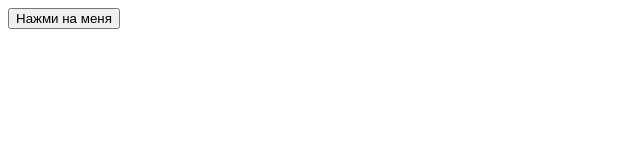
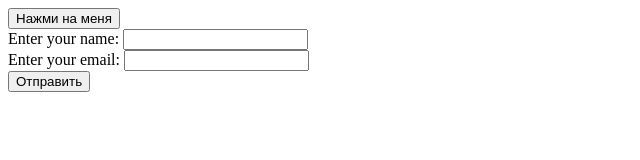
Before and after one commit to DemonicOwl58/Homework, a plain HTML site: page Lesson 88/index.html in a window 1280 px wide. Shown: the top 160 px of the page, without its empty margins (0-640 px from the left). Drawn offline with Linux system fonts and the light colour scheme.

Commit message:
add lesson 88

```diff
--- a/Lesson 88/index.html
+++ b/Lesson 88/index.html
@@ -8,7 +8,21 @@
 </head>
 
 <body style="min-height: 2000px;">
-<button class="btn">Нажми на меня</button>
+    <button class="btn">Нажми на меня</button>
+    <form action="" method="get" class="form-example">
+        <div class="form-exampl">
+            <label for="name">Enter your name: </label>
+            <input type="name" id="name" required
+        </div>
+        <div class="form-example">
+            <label for="email">Enter your email: </label>
+            <input type="email" id="email" required
+        </div>
+        <div class="form-example">
+            <input type="submit" value="Отправить" />
+        </div>
+    </form>
+
     <script src="./main.js"></script>
 </body>
 
--- a/Lesson 88/main.js
+++ b/Lesson 88/main.js
@@ -23,3 +23,24 @@ document.addEventListener('scroll', scrolling)
 button.addEventListener('click', () => {
     console.log('Click сработал')
 })
+
+
+// ===================keydown==========================//
+document.addEventListener('keydown', () => {
+    console.log('keydown сработал')
+})
+
+
+// ===================submit===========event.preventDefault============getElementById====//
+const form = document.querySelector('.form-example')
+
+form.addEventListener('submit', (event) => {
+    event.preventDefault()
+    console.log('submit сработал')
+
+    const name = document.getElementById('name').value
+    const email = document.getElementById('email').value
+
+    console.log(`Введенное имя: ${name}`)
+    console.log(`Введенный email: ${email}`)
+});
```
